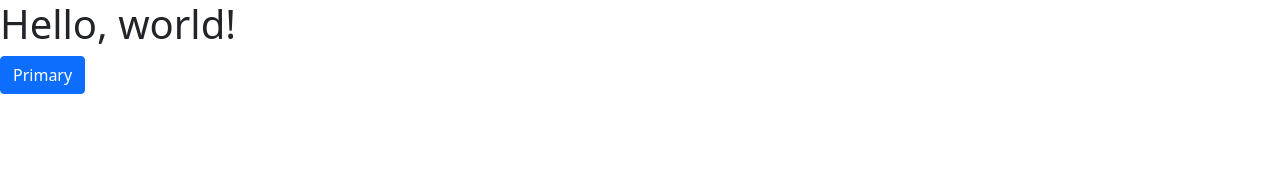
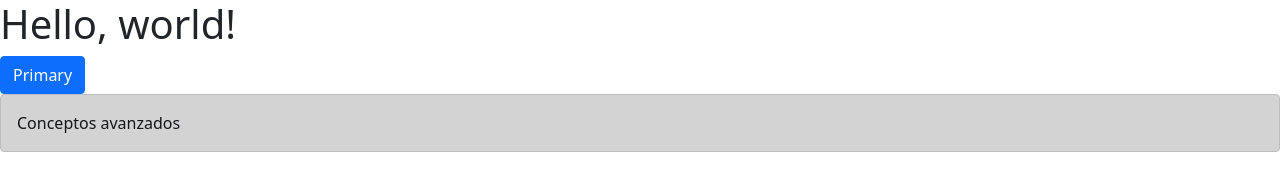
Before and after one commit to CarlosGarciaGomez12/-mi-primera-web-, a plain HTML site: page index.html in a window 1280 px wide. Drawn offline with nearby package versions, Linux system fonts and the light colour scheme.

Commit message:
Añadida alerta en documento principal

```diff
--- a/index.html
+++ b/index.html
@@ -24,5 +24,9 @@
     <script src="https://cdn.jsdelivr.net/npm/bootstrap@5.0.0-beta2/dist/js/bootstrap.min.js" integrity="sha384-nsg8ua9HAw1y0W1btsyWgBklPnCUAFLuTMS2G72MMONqmOymq585AcH49TLBQObG" crossorigin="anonymous"></script>
     -->
     <button type="button" class="btn btn-primary">Primary</button>
-  </body>
+    <div class="alert alert-dark" role="alert">
+        Conceptos avanzados
+     </div>
+
+</body>
 </html>
```
